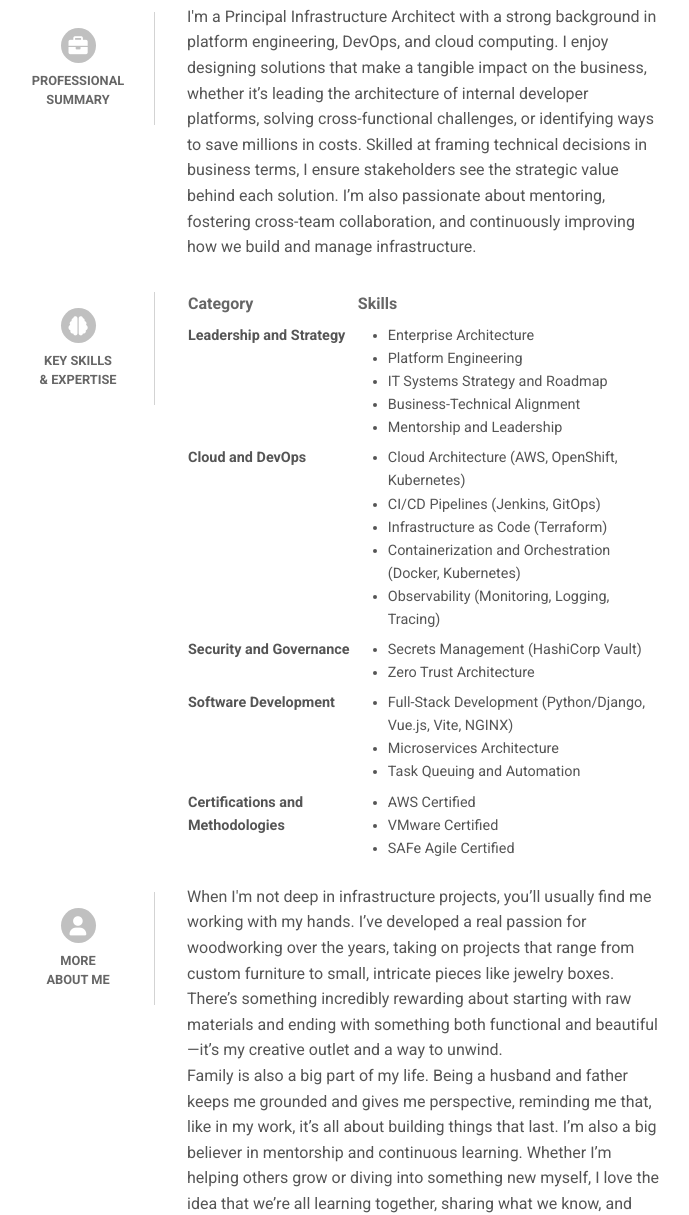
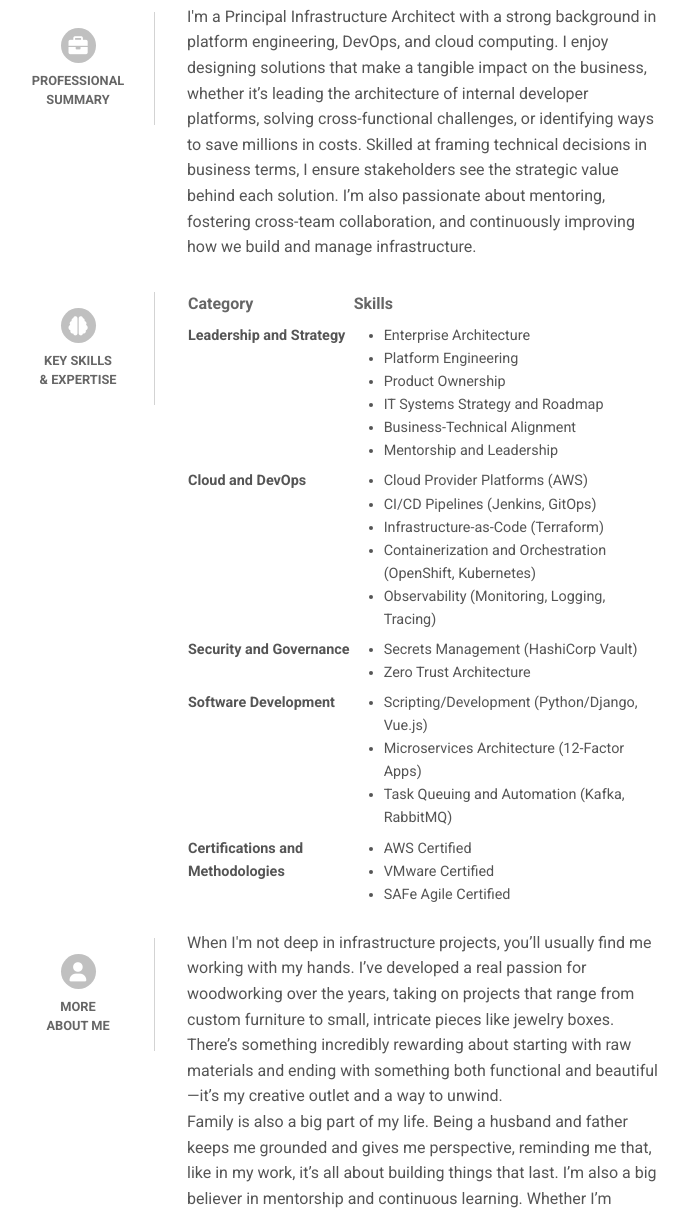
Before and after one commit to mcsoko/mcsoko.github.io, a Jekyll site: the page built from index.markdown, in a window 1280 px wide. Shown: the part 209-1424 px from the top of the page, without its empty margins (292-981 px from the left). Built offline with Jekyll 4.4.1, drawn with Linux system fonts in a browser that asks for light colours.

Commit message:
responsive update

```diff
--- a/index.markdown
+++ b/index.markdown
@@ -65,6 +65,7 @@ title: Michael Sokolowski
         <ul>
           <li>Enterprise Architecture</li>
           <li>Platform Engineering</li>
+          <li>Product Ownership</li>
           <li>IT Systems Strategy and Roadmap</li>
           <li>Business-Technical Alignment</li>
           <li>Mentorship and Leadership</li>
@@ -75,10 +76,10 @@ title: Michael Sokolowski
       <td><strong>Cloud and DevOps</strong></td>
       <td>
         <ul>
-          <li>Cloud Architecture (AWS, OpenShift, Kubernetes)</li>
+          <li>Cloud Provider Platforms (AWS)</li>
           <li>CI/CD Pipelines (Jenkins, GitOps)</li>
-          <li>Infrastructure as Code (Terraform)</li>
-          <li>Containerization and Orchestration (Docker, Kubernetes)</li>
+          <li>Infrastructure-as-Code (Terraform)</li>
+          <li>Containerization and Orchestration (OpenShift, Kubernetes)</li>
           <li>Observability (Monitoring, Logging, Tracing)</li>
         </ul>
       </td>
@@ -96,9 +97,9 @@ title: Michael Sokolowski
       <td><strong>Software Development</strong></td>
       <td>
         <ul>
-          <li>Full-Stack Development (Python/Django, Vue.js, Vite, NGINX)</li>
-          <li>Microservices Architecture</li>
-          <li>Task Queuing and Automation</li>
+          <li>Scripting/Development (Python/Django, Vue.js)</li>
+          <li>Microservices Architecture (12-Factor Apps)</li>
+          <li>Task Queuing and Automation (Kafka, RabbitMQ)</li>
         </ul>
       </td>
     </tr>
```
